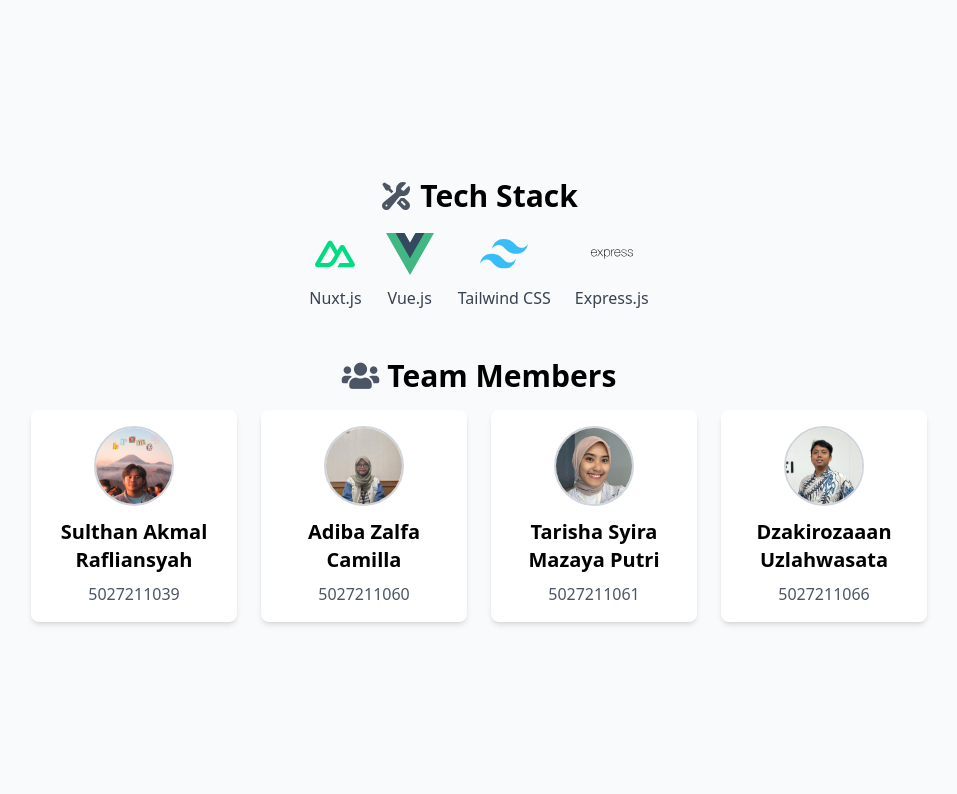
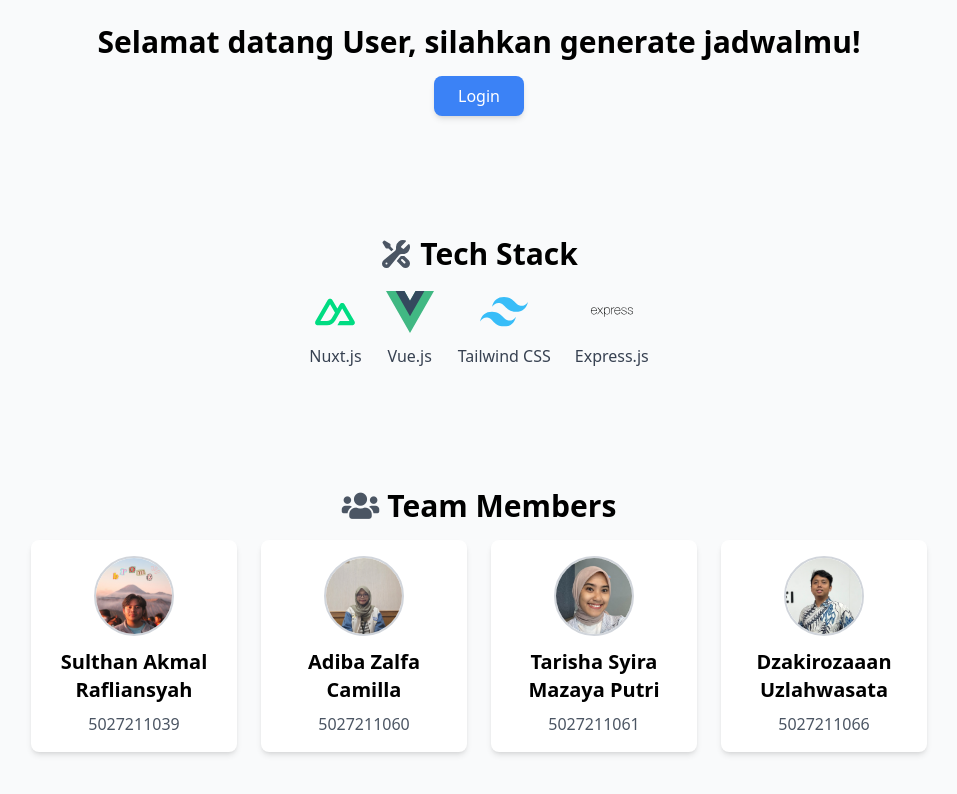
Before and after one commit to dzakiruw/calendar-dti, a Nuxt app: page / in a window 1280 px wide. Shown: the top 794 px of the page, without its empty margins (161-1118 px from the left). Built offline with nearby package versions, Linux system fonts and the light colour scheme.

Commit message:
updateform

```diff
--- a/pages/buat-jadwal.vue
+++ b/pages/buat-jadwal.vue
@@ -43,6 +43,22 @@
               {{ dosen.dosen_kode }} - {{ dosen.dosen_nama }}
             </option>
           </select>
+        </div>
+
+        <!-- Semester Checkbox -->
+        <div class="mb-4">
+          <label class="block text-gray-700 font-semibold mb-2">Pilih Semester</label>
+          <div class="grid grid-cols-2 gap-2">
+            <label v-for="semester in 8" :key="semester" class="flex items-center space-x-2">
+              <input
+                type="checkbox"
+                :value="semester"
+                v-model="selectedSemesters"
+                class="form-checkbox h-4 w-4 text-blue-600"
+              />
+              <span>Semester {{ semester }}</span>
+            </label>
+          </div>
         </div>
 
         <!-- Button -->
@@ -107,6 +123,7 @@ const dosenList = ref([])
 const matchingList = ref([])
 const selectedMataKuliah = ref(null)
 const selectedKelas = ref(null)
+const selectedSemesters = ref([]);
 const selectedDosen = ref(null)
 const editIndex = ref(null)
 const isSubmitting = ref(false)  // Loading state for form submission
@@ -167,6 +184,7 @@ const resetForm = () => {
   selectedMataKuliah.value = null
   selectedKelas.value = null
   selectedDosen.value = null
+  selectedSemesters.value = []
 }
 
 // Update Kelas when Mata Kuliah changes
@@ -184,7 +202,8 @@ const submitMatching = async () => {
   const postData = {
     id_mk_kelas: selectedKelas.value.id_mk_kelas,
     nama_kelas: selectedKelas.value.nama_kelas,
-    dosen_kode: selectedDosen.value.dosen_kode
+    dosen_kode: selectedDosen.value.dosen_kode,
+    semesters: selectedSemesters.value
   };
 
   try {
--- a/pages/index.vue
+++ b/pages/index.vue
@@ -1,7 +1,22 @@
 <template>
-  <div class="h-screen flex flex-col items-center justify-center">
+  <div class="h-screen flex flex-col items-center justify-between">
+    <!-- Welcome Message Section -->
+    <section class="w-full max-w-4xl text-center mb-12 mt-6">
+      <h1 class="text-3xl font-bold">
+        Selamat datang {{ userName }}, silahkan generate jadwalmu!
+      </h1>
+      <!-- Login Button -->
+      <div v-if="!isLoggedIn" class="mt-4">
+        <button
+          @click="redirectToLogin"
+          class="px-6 py-2 bg-blue-500 text-white rounded-lg shadow-md hover:bg-blue-600">
+          Login
+        </button>
+      </div>
+    </section>
+
     <!-- Tech Stack Section -->
-    <section class="w-full max-w-4xl text-center mb-12">
+    <section class="w-full max-w-4xl text-center mb-12 mt-16">
       <h1 class="text-3xl font-bold flex items-center justify-center gap-2">
         <WrenchScrewdriverIcon class="w-8 h-8 text-gray-600" /> Tech Stack
       </h1>
@@ -20,7 +35,7 @@
     </section>
 
     <!-- Team Members Section -->
-    <section class="w-full max-w-4xl text-center">
+    <section class="w-full max-w-4xl text-center mt-16 mb-12">
       <h1 class="text-3xl font-bold flex items-center justify-center gap-2">
         <i class="fas fa-users text-gray-600"></i> Team Members
       </h1>
@@ -44,7 +59,8 @@
 </template>
 
 <script setup>
-import { ref } from "vue";
+import { ref, onMounted } from "vue";
+import { useRouter } from 'vue-router'
 import { WrenchScrewdriverIcon } from "@heroicons/vue/24/solid";
 
 // Tech Stack List
@@ -82,4 +98,39 @@ const teamMembers = ref([
     linkedin: "https://www.linkedin.com/in/dzakirozaanuzlahwasata/",
   },
 ]);
+
+// User session state
+const user = ref({});
+const isLoggedIn = ref(false);
+const userName = ref("User");
+const router = useRouter();
+
+// On component mount, check for logged-in user
+onMounted(() => {
+  const storedUser = JSON.parse(localStorage.getItem('user'));
+  if (storedUser) {
+    user.value = storedUser;  // Save user data in state
+    isLoggedIn.value = true; // Set login state to true
+    userName.value = storedUser.username || "User"; // Set user name
+  }
+
+  // Listen for storage event to update the navbar when login occurs
+  window.addEventListener('storage', () => {
+    const updatedUser = JSON.parse(localStorage.getItem('user'));
+    if (updatedUser) {
+      user.value = updatedUser;
+      isLoggedIn.value = true;
+      userName.value = updatedUser.username || "User";
+    } else {
+      user.value = {};  // Clear user data when logged out
+      isLoggedIn.value = false;
+      userName.value = "User"; // Reset user name
+    }
+  });
+});
+
+// Redirect to login page
+const redirectToLogin = () => {
+  router.push('/login');  // Redirect to login page
+};
 </script>
--- a/pages/mata-kuliah.vue
+++ b/pages/mata-kuliah.vue
@@ -36,15 +36,6 @@
             <option disabled value="">Pilih Jenis Mata Kuliah</option>
             <option value="DEPARTEMEN">Departemen</option>
             <option value="PENGAYAAN">Pengayaan</option>
-          </select>
-        </div>
-
-        <!-- Semester Selection -->
-        <div class="mb-4">
-          <label class="block text-gray-700 font-semibold">Semester</label>
-          <select v-model="semester" class="w-full mt-2 p-2 border rounded-lg" required>
-            <option disabled value="">Pilih Semester</option>
-            <option v-for="n in 8" :key="n" :value="n">Semester {{ n }}</option>
           </select>
         </div>
 
@@ -102,7 +93,6 @@
               <p><strong>{{ mk.matkul_nama }}</strong><br>{{ mk.matkul_kode }}</p>
               <p class="text-sm text-gray-600">
                 <span class="font-bold">Jenis:</span> {{ mk.matkul_tipe }}<br>
-                <span class="font-bold">Semester:</span> {{ mk.matkul_sem }}<br>
                 <span class="font-bold">Kelas:</span> {{ mk.mata_kuliah_kelas.map(k => k.kelas_mk).join(", ") }}
               </p>
             </div>
@@ -128,7 +118,6 @@ import axios from 'axios';
 const kode = ref("");
 const nama = ref("");
 const jenisMataKuliah = ref("");
-const semester = ref("");
 const kelas = ref([]);
 const mataKuliahList = ref([]);
 const editIndex = ref(null);
@@ -157,7 +146,6 @@ const submitMataKuliah = async () => {
   const newMataKuliah = {
     matkul_kode: kode.value,
     matkul_nama: nama.value,
-    matkul_sem: semester.value,
     matkul_tipe: jenisMataKuliah.value,
     kelas: kelas.value.map(k => ({ kelas_mk: k })),  // ensure this is formatted correctly
   };
@@ -204,7 +192,6 @@ const editMataKuliah = (index) => {
   kode.value = mk.matkul_kode;
   nama.value = mk.matkul_nama;
   jenisMataKuliah.value = mk.matkul_tipe;
-  semester.value = mk.matkul_sem;
   kelas.value = mk.mata_kuliah_kelas.map(k => k.kelas_mk);
   editIndex.value = index;
 };
@@ -240,7 +227,6 @@ const resetForm = () => {
   kode.value = "";
   nama.value = "";
   jenisMataKuliah.value = "";
-  semester.value = "";
   kelas.value = [];
 };
 
```
